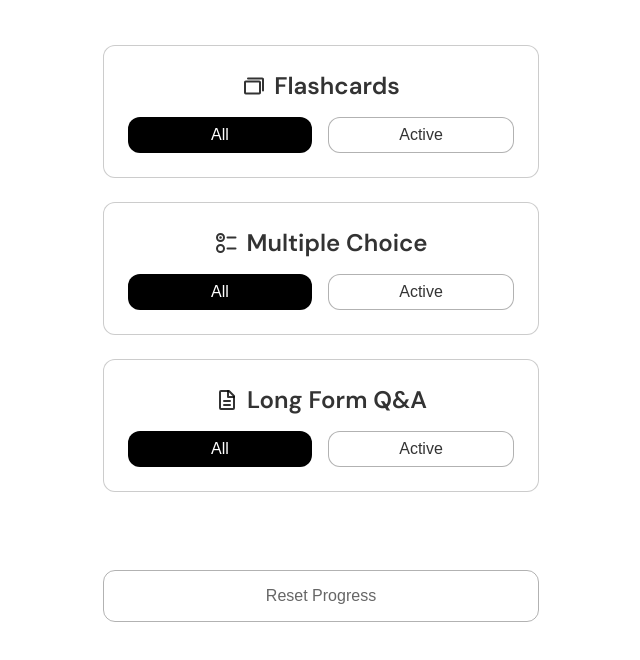
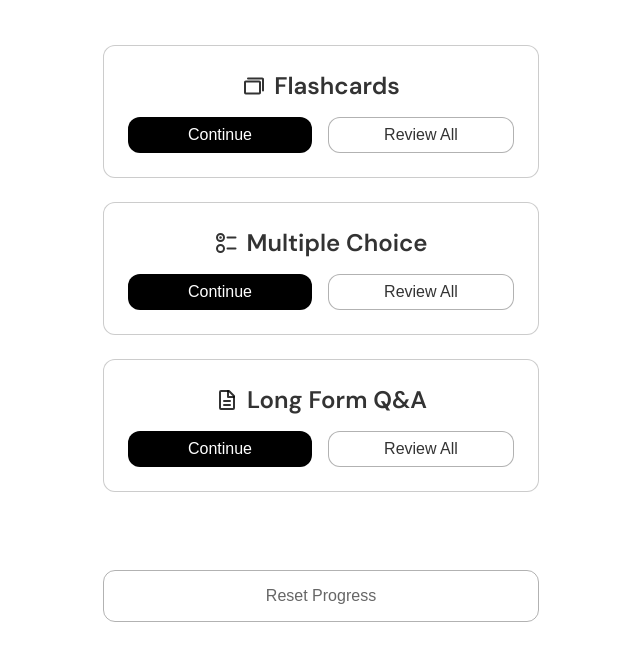
Before and after one commit to phivphan/studyguide, a website: page public/index.html in a window 1280 px wide. Shown: the part 66-726 px from the top of the page, without its empty margins (319-959 px from the left). Drawn offline with Linux system fonts and the light colour scheme.

Commit message:
update to long-form answer

```diff
--- a/public/index.html
+++ b/public/index.html
@@ -26,8 +26,8 @@
                         Flashcards
                     </h2>
                     <div class="study-card-buttons">
-                        <button class="study-card-btn" onclick="startStudy('flashcards', 'all')">All</button>
-                        <button class="study-card-btn" onclick="startStudy('flashcards', 'active')">Active</button>
+                        <button class="study-card-btn" onclick="startStudy('flashcards', 'active')">Continue</button>
+                        <button class="study-card-btn" onclick="startStudy('flashcards', 'all')">Review All</button>
                     </div>
                 </div>
 
@@ -45,8 +45,8 @@
                         Multiple Choice
                     </h2>
                     <div class="study-card-buttons">
-                        <button class="study-card-btn" onclick="startStudy('multiple-choice', 'all')">All</button>
-                        <button class="study-card-btn" onclick="startStudy('multiple-choice', 'active')">Active</button>
+                        <button class="study-card-btn" onclick="startStudy('multiple-choice', 'active')">Continue</button>
+                        <button class="study-card-btn" onclick="startStudy('multiple-choice', 'all')">Review All</button>
                     </div>
                 </div>
 
@@ -63,8 +63,8 @@
                         Long Form Q&A
                     </h2>
                     <div class="study-card-buttons">
-                        <button class="study-card-btn" onclick="startStudy('long-form', 'all')">All</button>
-                        <button class="study-card-btn" onclick="startStudy('long-form', 'active')">Active</button>
+                        <button class="study-card-btn" onclick="startStudy('long-form', 'active')">Continue</button>
+                        <button class="study-card-btn" onclick="startStudy('long-form', 'all')">Review All</button>
                     </div>
                 </div>
             </div>
```
